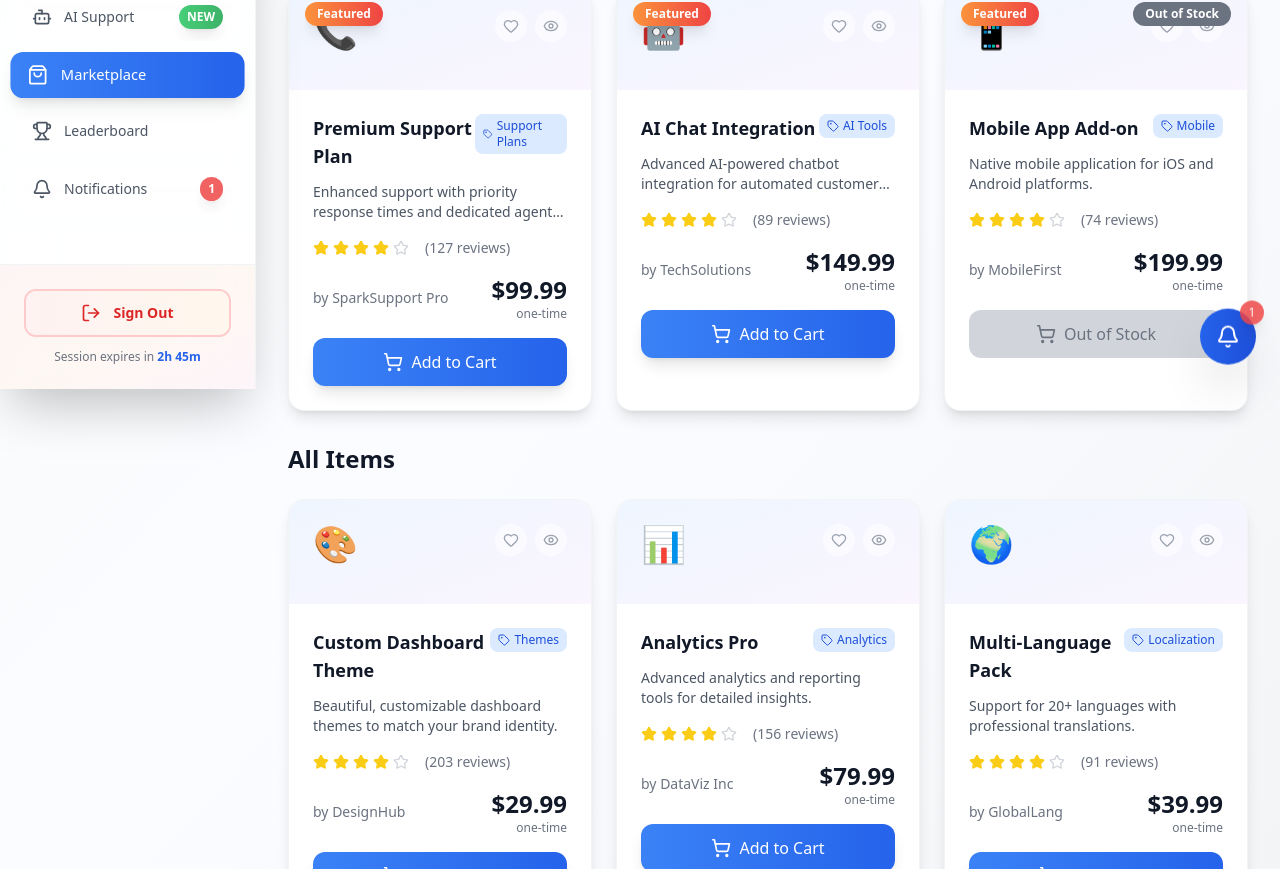
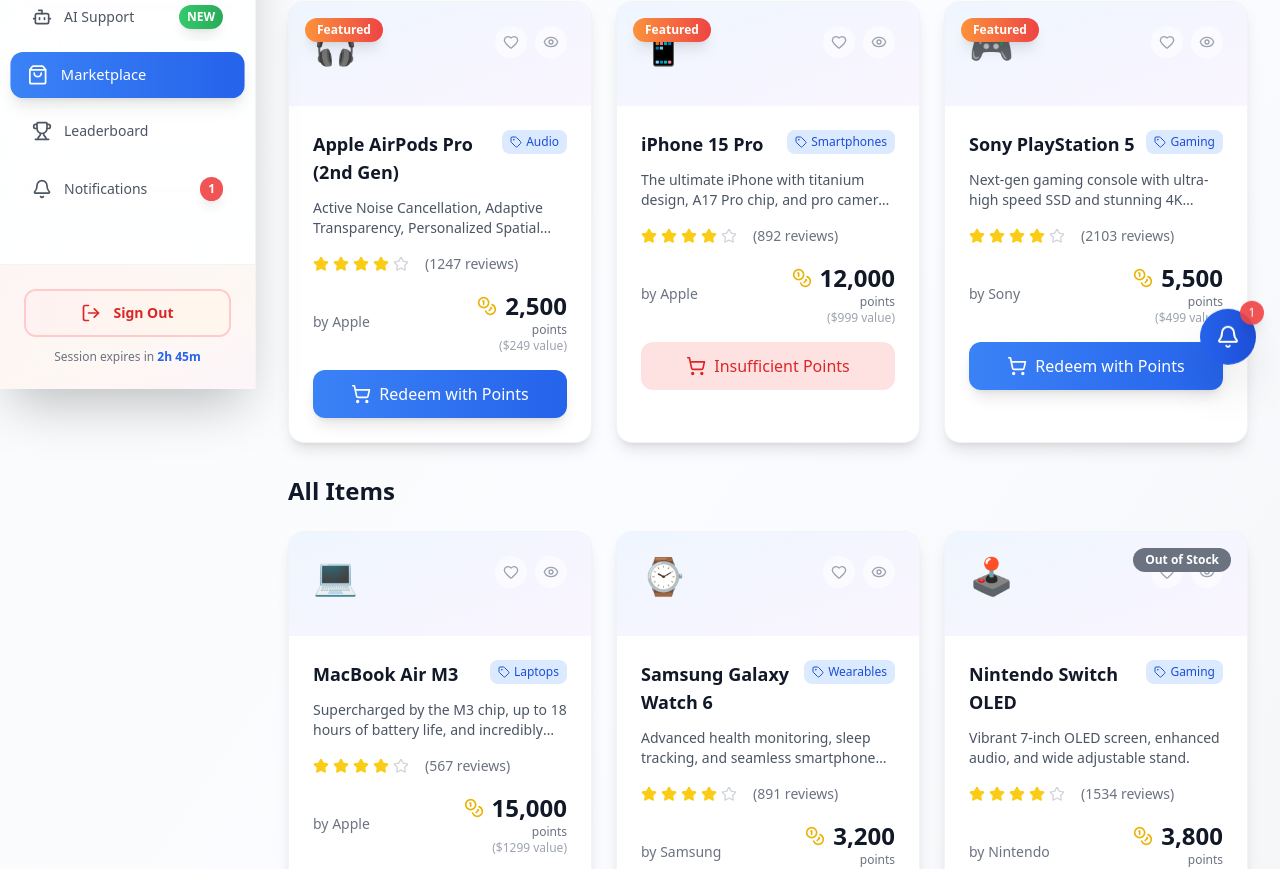
Before and after one commit to AbdulazizAisari2/SparkSupportV0.1, a React (Vite) app: page /admin/marketplace in a window 1280 px wide. Shown: the part 411-1280 px from the top of the page. Built offline with nearby package versions, Linux system fonts and the light colour scheme; sample sign-in values are in the browser's storage.

Commit message:
Checkpoint before follow-up message
Co-authored-by: abdulazizaisari06 <abdulazizaisari06@gmail.com>

```diff
--- a/src/pages/Marketplace.tsx
+++ b/src/pages/Marketplace.tsx
@@ -1,11 +1,11 @@
 import React, { useState } from 'react';
-import { Search, Filter, Star, ShoppingCart, Package, Tag, Heart, Eye } from 'lucide-react';
+import { Search, Filter, Star, ShoppingCart, Package, Tag, Heart, Eye, Coins, TrendingUp } from 'lucide-react';
 
 interface MarketplaceItem {
   id: string;
   name: string;
   description: string;
-  price: number;
+  points: number; // Changed from price to points
   category: string;
   rating: number;
   reviews: number;
@@ -13,97 +13,133 @@ interface MarketplaceItem {
   vendor: string;
   inStock: boolean;
   featured: boolean;
+  originalPrice?: number; // Optional field to show original retail price for reference
 }
 
-// Mock marketplace data
+// Mock marketplace data with entertainment/electronics items
 const mockItems: MarketplaceItem[] = [
   {
     id: '1',
-    name: 'Premium Support Plan',
-    description: 'Enhanced support with priority response times and dedicated agent assignment.',
-    price: 99.99,
-    category: 'Support Plans',
+    name: 'Apple AirPods Pro (2nd Gen)',
+    description: 'Active Noise Cancellation, Adaptive Transparency, Personalized Spatial Audio with dynamic head tracking.',
+    points: 2500,
+    category: 'Audio',
     rating: 4.8,
-    reviews: 127,
-    image: '📞',
-    vendor: 'SparkSupport Pro',
+    reviews: 1247,
+    image: '🎧',
+    vendor: 'Apple',
     inStock: true,
-    featured: true
+    featured: true,
+    originalPrice: 249
   },
   {
     id: '2',
-    name: 'AI Chat Integration',
-    description: 'Advanced AI-powered chatbot integration for automated customer support.',
-    price: 149.99,
-    category: 'AI Tools',
+    name: 'iPhone 15 Pro',
+    description: 'The ultimate iPhone with titanium design, A17 Pro chip, and pro camera system.',
+    points: 12000,
+    category: 'Smartphones',
     rating: 4.9,
-    reviews: 89,
-    image: '🤖',
-    vendor: 'TechSolutions',
+    reviews: 892,
+    image: '📱',
+    vendor: 'Apple',
     inStock: true,
-    featured: true
+    featured: true,
+    originalPrice: 999
   },
   {
     id: '3',
-    name: 'Custom Dashboard Theme',
-    description: 'Beautiful, customizable dashboard themes to match your brand identity.',
-    price: 29.99,
-    category: 'Themes',
-    rating: 4.6,
-    reviews: 203,
-    image: '🎨',
-    vendor: 'DesignHub',
+    name: 'Sony PlayStation 5',
+    description: 'Next-gen gaming console with ultra-high speed SSD and stunning 4K graphics.',
+    points: 5500,
+    category: 'Gaming',
+    rating: 4.7,
+    reviews: 2103,
+    image: '🎮',
+    vendor: 'Sony',
     inStock: true,
-    featured: false
+    featured: true,
+    originalPrice: 499
   },
   {
     id: '4',
-    name: 'Analytics Pro',
-    description: 'Advanced analytics and reporting tools for detailed insights.',
-    price: 79.99,
-    category: 'Analytics',
-    rating: 4.7,
-    reviews: 156,
-    image: '📊',
-    vendor: 'DataViz Inc',
+    name: 'MacBook Air M3',
+    description: 'Supercharged by the M3 chip, up to 18 hours of battery life, and incredibly thin design.',
+    points: 15000,
+    category: 'Laptops',
+    rating: 4.8,
+    reviews: 567,
+    image: '💻',
+    vendor: 'Apple',
     inStock: true,
-    featured: false
+    featured: false,
+    originalPrice: 1299
   },
   {
     id: '5',
-    name: 'Multi-Language Pack',
-    description: 'Support for 20+ languages with professional translations.',
-    price: 39.99,
-    category: 'Localization',
-    rating: 4.5,
-    reviews: 91,
-    image: '🌍',
-    vendor: 'GlobalLang',
+    name: 'Samsung Galaxy Watch 6',
+    description: 'Advanced health monitoring, sleep tracking, and seamless smartphone integration.',
+    points: 3200,
+    category: 'Wearables',
+    rating: 4.6,
+    reviews: 891,
+    image: '⌚',
+    vendor: 'Samsung',
     inStock: true,
-    featured: false
+    featured: false,
+    originalPrice: 329
   },
   {
     id: '6',
-    name: 'Mobile App Add-on',
-    description: 'Native mobile application for iOS and Android platforms.',
-    price: 199.99,
-    category: 'Mobile',
+    name: 'Nintendo Switch OLED',
+    description: 'Vibrant 7-inch OLED screen, enhanced audio, and wide adjustable stand.',
+    points: 3800,
+    category: 'Gaming',
+    rating: 4.7,
+    reviews: 1534,
+    image: '🕹️',
+    vendor: 'Nintendo',
+    inStock: false,
+    featured: false,
+    originalPrice: 349
+  },
+  {
+    id: '7',
+    name: 'iPad Pro 12.9"',
+    description: 'M2 chip, Liquid Retina XDR display, and works with Apple Pencil.',
+    points: 11000,
+    category: 'Tablets',
     rating: 4.8,
-    reviews: 74,
-    image: '📱',
-    vendor: 'MobileFirst',
-    inStock: false,
-    featured: true
+    reviews: 423,
+    image: '📲',
+    vendor: 'Apple',
+    inStock: true,
+    featured: false,
+    originalPrice: 1099
+  },
+  {
+    id: '8',
+    name: 'Bose QuietComfort Headphones',
+    description: 'World-class noise cancellation, premium comfort, and crystal-clear calls.',
+    points: 3500,
+    category: 'Audio',
+    rating: 4.6,
+    reviews: 756,
+    image: '🎵',
+    vendor: 'Bose',
+    inStock: true,
+    featured: false,
+    originalPrice: 349
   }
 ];
 
-const categories = ['All', 'Support Plans', 'AI Tools', 'Themes', 'Analytics', 'Localization', 'Mobile'];
+const categories = ['All', 'Audio', 'Smartphones', 'Gaming', 'Laptops', 'Wearables', 'Tablets'];
 
 export const Marketplace: React.FC = () => {
   const [searchTerm, setSearchTerm] = useState('');
   const [selectedCategory, setSelectedCategory] = useState('All');
   const [showFilters, setShowFilters] = useState(false);
   const [favorites, setFavorites] = useState<string[]>([]);
+  const [userPoints] = useState(8500); // Mock user points - would come from context/API
 
   const filteredItems = mockItems.filter(item => {
     const matchesSearch = item.name.toLowerCase().includes(searchTerm.toLowerCase()) ||
@@ -123,6 +159,8 @@ export const Marketplace: React.FC = () => {
     );
   };
 
+  const canAfford = (points: number) => userPoints >= points;
+
   const renderStars = (rating: number) => {
     return (
       <div className="flex items-center space-x-1">
@@ -140,7 +178,10 @@ export const Marketplace: React.FC = () => {
     );
   };
 
-  const MarketplaceCard = ({ item }: { item: MarketplaceItem }) => (
+  const MarketplaceCard = ({ item }: { item: MarketplaceItem }) => {
+    const affordable = canAfford(item.points);
+
+    return (
       <div className="bg-white dark:bg-dark-800 rounded-2xl shadow-lg hover:shadow-xl transition-all duration-300 overflow-hidden border border-gray-200/50 dark:border-dark-700/50 group hover:scale-105">
         {/* Header */}
         <div className="relative p-6 bg-gradient-to-br from-primary-50 to-purple-50 dark:from-primary-900/20 dark:to-purple-900/20">
@@ -202,42 +243,71 @@ export const Marketplace: React.FC = () => {
           <div className="flex items-center justify-between mb-4">
             <span className="text-sm text-gray-500 dark:text-gray-400">by {item.vendor}</span>
             <div className="text-right">
+              <div className="flex items-center space-x-2">
+                <Coins className="w-5 h-5 text-yellow-500" />
                 <div className="text-2xl font-bold text-gray-900 dark:text-gray-100">
-              ${item.price}
+                  {item.points.toLocaleString()}
                 </div>
-            <div className="text-xs text-gray-500 dark:text-gray-400">one-time</div>
+              </div>
+              <div className="text-xs text-gray-500 dark:text-gray-400">points</div>
+              {item.originalPrice && (
+                <div className="text-xs text-gray-400 dark:text-gray-500">
+                  (${item.originalPrice} value)
+                </div>
+              )}
             </div>
           </div>
 
           <button
-          disabled={!item.inStock}
+            disabled={!item.inStock || !affordable}
             className={`w-full flex items-center justify-center space-x-2 py-3 px-4 rounded-xl font-medium transition-all duration-200 ${
-            item.inStock
+              item.inStock && affordable
                 ? 'bg-gradient-to-r from-primary-500 to-primary-600 text-white hover:from-primary-600 hover:to-primary-700 shadow-lg hover:shadow-xl transform hover:scale-105'
-              : 'bg-gray-300 dark:bg-gray-700 text-gray-500 dark:text-gray-400 cursor-not-allowed'
+                : !item.inStock
+                ? 'bg-gray-300 dark:bg-gray-700 text-gray-500 dark:text-gray-400 cursor-not-allowed'
+                : 'bg-red-100 dark:bg-red-900/30 text-red-600 dark:text-red-400 cursor-not-allowed'
             }`}
           >
             <ShoppingCart className="w-5 h-5" />
-          <span>{item.inStock ? 'Add to Cart' : 'Out of Stock'}</span>
+            <span>
+              {!item.inStock
+                ? 'Out of Stock'
+                : !affordable
+                ? 'Insufficient Points'
+                : 'Redeem with Points'
+              }
+            </span>
           </button>
         </div>
       </div>
     );
+  };
 
   return (
     <div className="space-y-8">
-      {/* Header */}
+      {/* Header with Points Balance */}
       <div className="flex items-center justify-between">
         <div>
           <h1 className="text-3xl font-bold text-gray-900 dark:text-gray-100 flex items-center space-x-3">
             <div className="p-3 bg-gradient-to-br from-purple-500 to-pink-600 text-white rounded-2xl shadow-lg">
               <Package className="w-8 h-8" />
             </div>
-            <span>Marketplace</span>
+            <span>Points Marketplace</span>
           </h1>
           <p className="text-gray-600 dark:text-gray-400 mt-2">
-            Discover and purchase add-ons to enhance your support experience
+            Redeem your points for amazing electronics and entertainment products
           </p>
+        </div>
+
+        {/* Points Balance Card */}
+        <div className="bg-gradient-to-r from-yellow-400 to-orange-500 text-white p-6 rounded-2xl shadow-lg">
+          <div className="flex items-center space-x-3">
+            <Coins className="w-8 h-8" />
+            <div>
+              <div className="text-sm font-medium opacity-90">Your Points</div>
+              <div className="text-3xl font-bold">{userPoints.toLocaleString()}</div>
+            </div>
+          </div>
         </div>
       </div>
 
```
Lines whose indentation alone changed are shown as unchanged.
